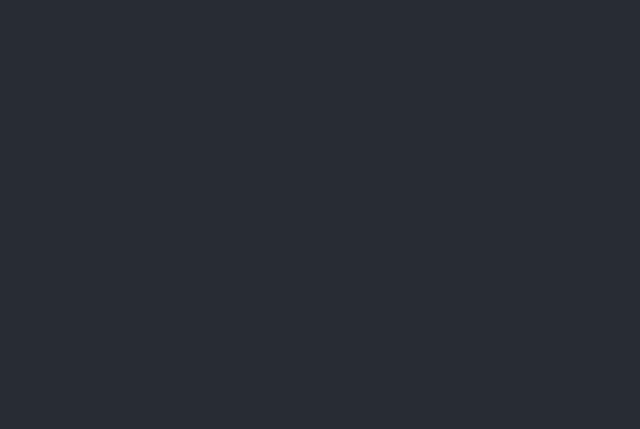
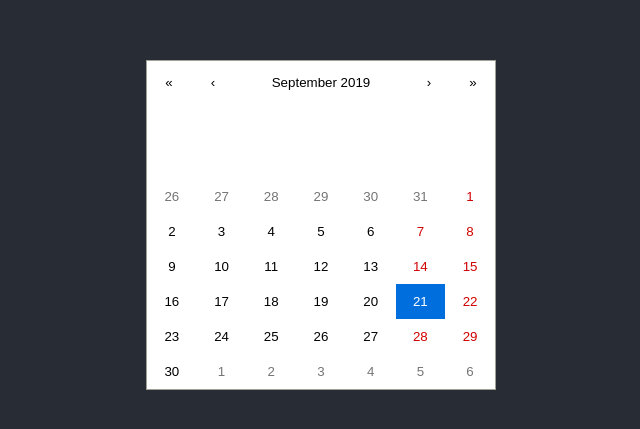
Before and after one commit to atulbihari94/react-learning, a React (Create React App) app in the folder my-app/: page / in a window 1280 px wide. Shown: the part 175-604 px from the top of the page, without its empty margins (319-959 px from the left). Built offline with nearby package versions, Linux system fonts and the light colour scheme.

Commit message:
calender component

```diff
--- a/my-app/package.json
+++ b/my-app/package.json
@@ -4,6 +4,7 @@
   "private": true,
   "dependencies": {
     "react": "^16.9.0",
+    "react-calendar": "^2.19.2",
     "react-dom": "^16.9.0",
     "react-scripts": "3.1.2"
   },
--- a/my-app/src/App.js
+++ b/my-app/src/App.js
@@ -1,12 +1,18 @@
 import React from 'react';
 import logo from './logo.svg';
+import Calendar from 'react-calendar';
 import './App.css';
 
 function App() {
   return (
     <div className="App">
       <header className="App-header">
-
+        <div>
+          <Calendar
+            // onChange={this.onChange}
+            value={new Date()}
+          />
+        </div>
       </header>
     </div>
   );
```
